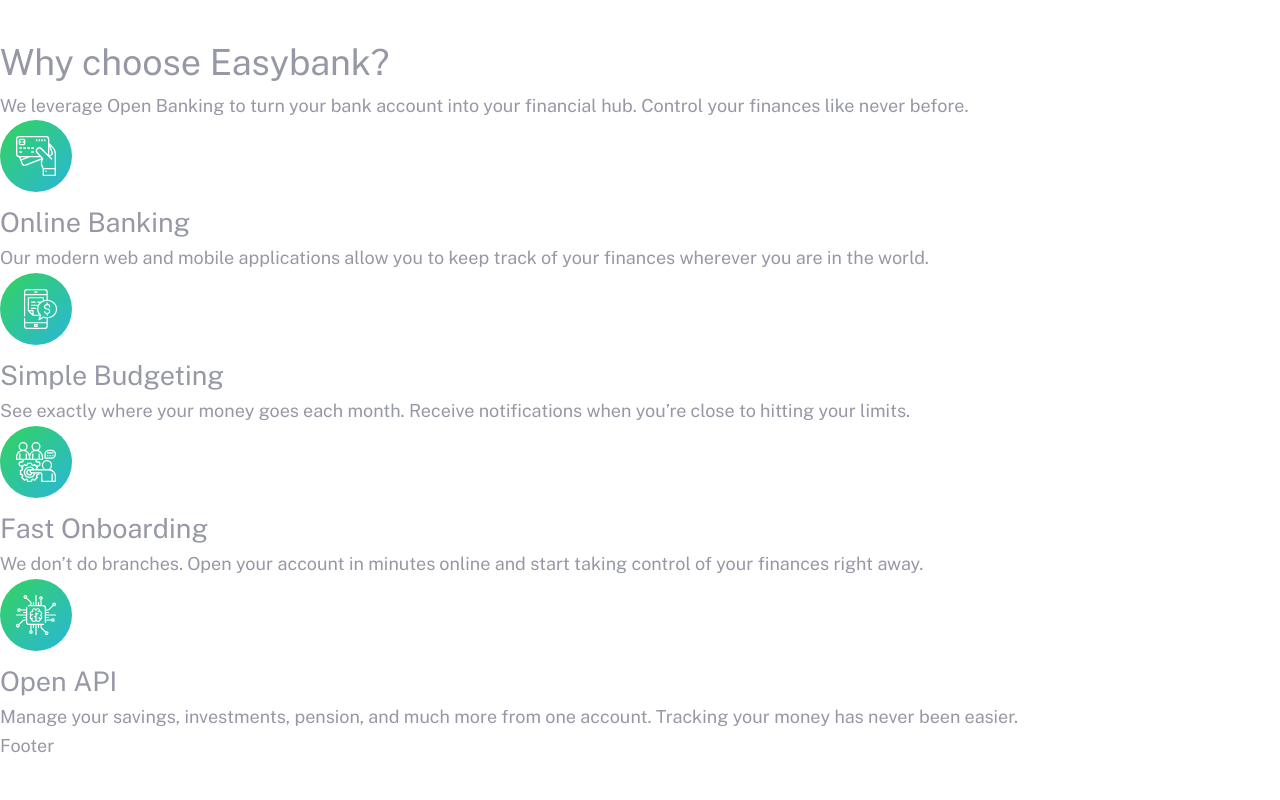
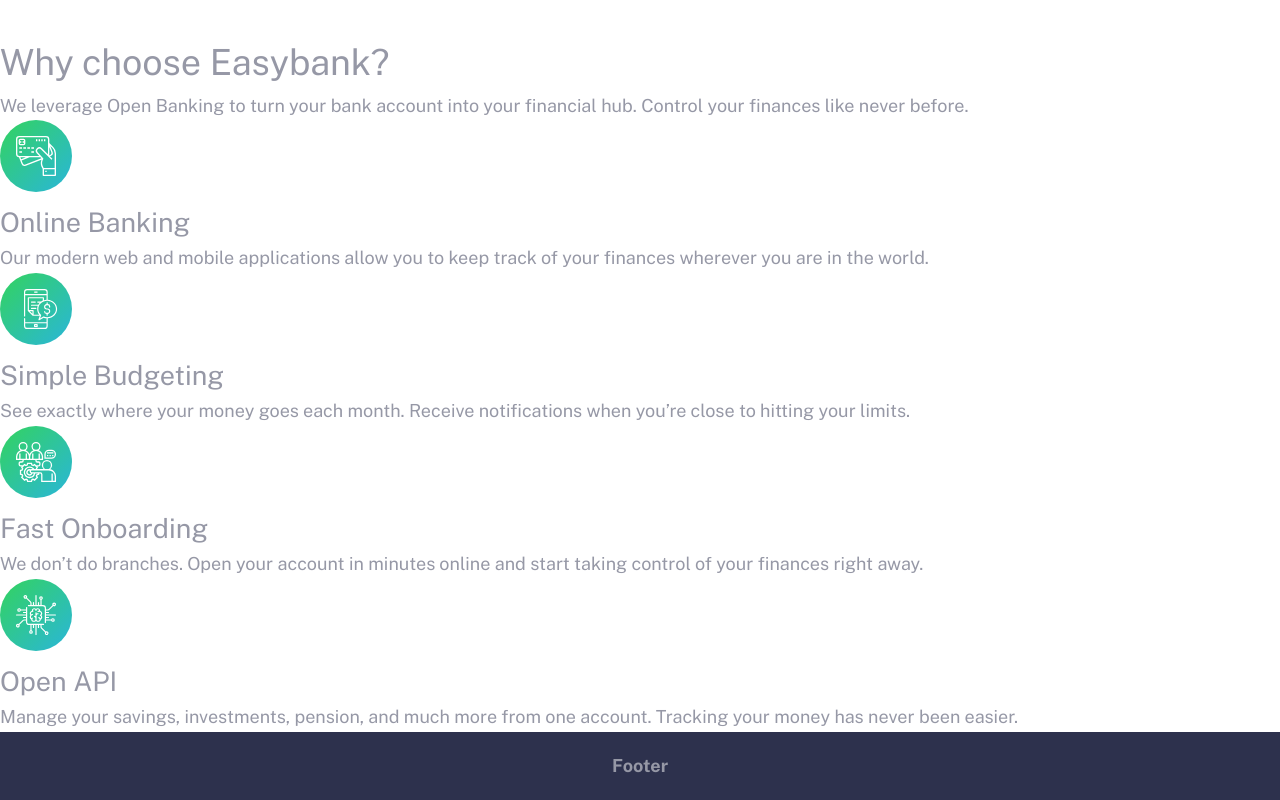
Before and after one commit to iDallek/easybank, a Vue app: page / in a window 1280 px wide. Shown: the part 1321-2121 px from the top of the page. Before the commit the page ends 2081 px from the top, so only its background shows below. Built offline with nearby package versions, Linux system fonts and the light colour scheme.

Commit message:
style: add temporary style to the footer for better visualization

```diff
--- a/src/App.vue
+++ b/src/App.vue
@@ -8,10 +8,16 @@
 
   <HomePage />
 
-  <footer>
+  <footer class="app__footer">
     Footer
   </footer>
 </template>
 
 <style scoped>
+  .app__footer {
+    background-color: var(--vt-c-dark-blue);
+    padding: 20px 30px;
+    text-align: center;
+    font-weight: 700;
+  }
 </style>
```
